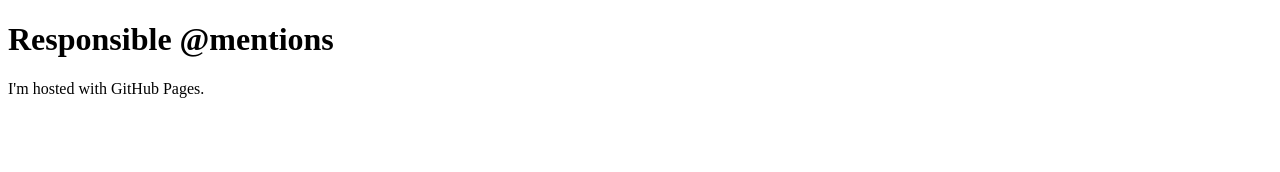
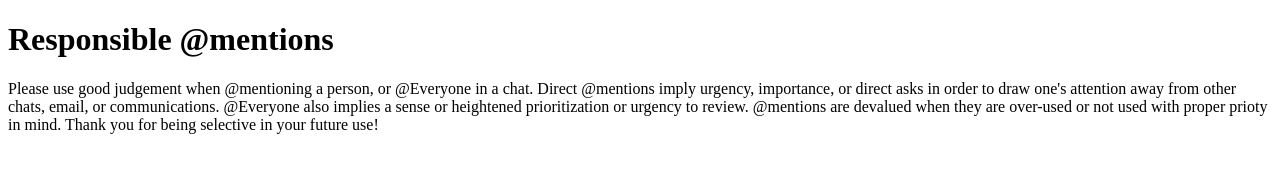
Before and after one commit to jakeberm/jakeberm.github.io, a plain HTML site: page index.html in a window 1280 px wide. Drawn offline with Linux system fonts and the light colour scheme.

Commit message:
Update index.html

```diff
--- a/index.html
+++ b/index.html
@@ -2,6 +2,6 @@
 <html>
 <body>
 <h1>Responsible @mentions</h1>
-<p>I'm hosted with GitHub Pages.</p>
+<p>Please use good judgement when @mentioning a person, or @Everyone in a chat. Direct @mentions imply urgency, importance, or direct asks in order to draw one's attention away from other chats, email, or communications. @Everyone also implies a sense or heightened prioritization or urgency to review. @mentions are devalued when they are over-used or not used with proper prioty in mind. Thank you for being selective in your future use!</p>
 </body>
 </html>
```
